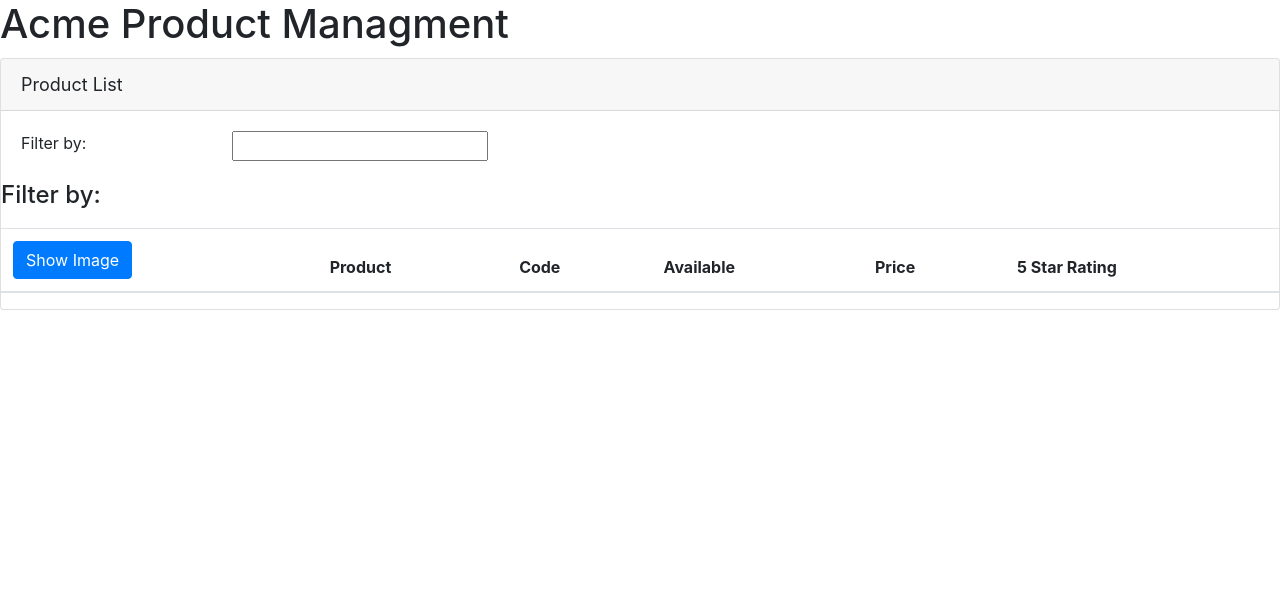
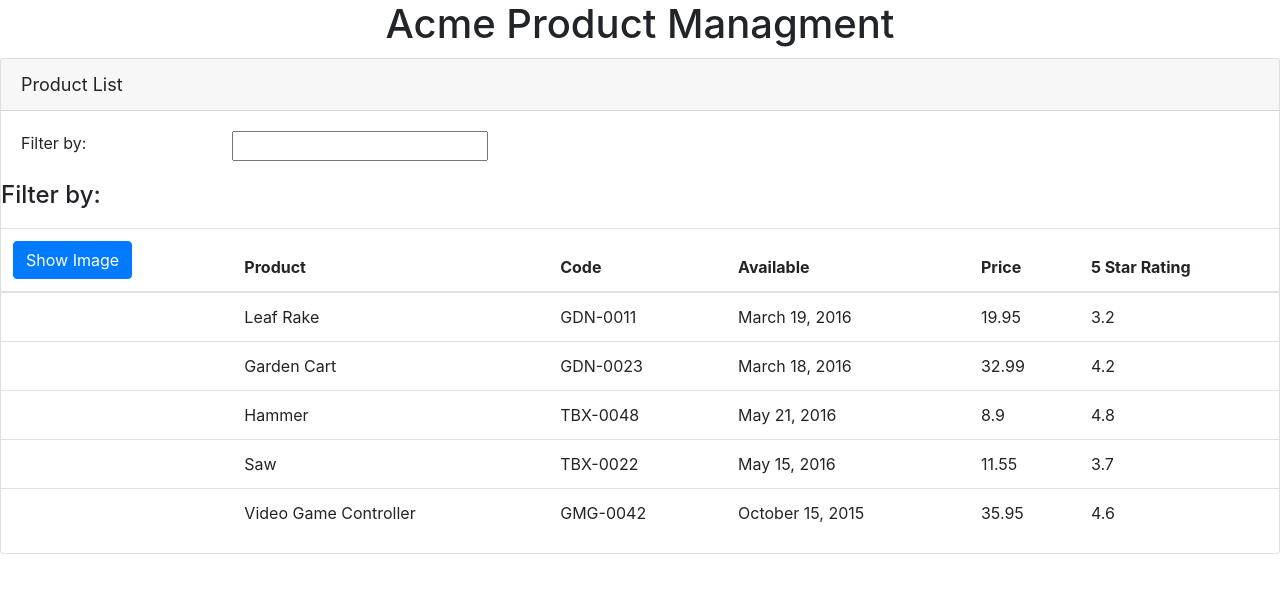
Before and after one commit to ManevN/APM, an Angular app: page / in a window 1280 px wide. Shown: the top 592 px of the page. Built offline with nearby package versions, Linux system fonts and the light colour scheme.

Commit message:
Binding data(one way)
Examples...

```diff
--- a/src/app/app.component.html
+++ b/src/app/app.component.html
@@ -1,4 +1,4 @@
 <div>
-  <h1>{{ pageTitle}}</h1>
+  <h1 style=" text-align: center">{{ pageTitle}}</h1>
   <pm-products></pm-products>
 </div>
--- a/src/app/products/product-list.component.html
+++ b/src/app/products/product-list.component.html
@@ -1,6 +1,6 @@
 <div class="card">
     <div class="card-header">
-        Product List
+        {{pageTitle}}
     </div>
     <div class="card-body">
         <div class="row">
@@ -16,7 +16,8 @@
         </div>
     </div>
     <div class="table-responsive">
-        <table class="table">
+        <table class="table"
+                    *ngIf="products && products.length">
             <thead>
               <tr>
                   <th>
@@ -31,6 +32,15 @@
                   <th>5 Star Rating</th>
               </tr>
             </thead>
+                <tr *ngFor='let product of products'>
+                    <td></td>
+                    <td>{{product.productName}}</td>
+                    <td>{{product.productCode}}</td>
+                    <td>{{product.releaseDate}}</td>
+                    <td>{{product.price}}</td>
+                    <td>{{product.starRating}}</td>
+
+                </tr>
             <tbody>
 
             </tbody>
--- a/src/app/products/product-list.component.ts
+++ b/src/app/products/product-list.component.ts
@@ -7,4 +7,57 @@
 
 export class ProductListComponent{
 
+    pageTitle : string = "Product List";
+    products : any[] = [
+        {
+          "productId": 1,
+          "productName": "Leaf Rake",
+          "productCode": "GDN-0011",
+          "releaseDate": "March 19, 2016",
+          "description": "Leaf rake with 48-inch wooden handle.",
+          "price": 19.95,
+          "starRating": 3.2,
+          "imageUrl": "https://openclipart.org/image/300px/svg_to_png/26215/Anonymous_Leaf_Rake.png"
+        },
+        {
+          "productId": 2,
+          "productName": "Garden Cart",
+          "productCode": "GDN-0023",
+          "releaseDate": "March 18, 2016",
+          "description": "15 gallon capacity rolling garden cart",
+          "price": 32.99,
+          "starRating": 4.2,
+          "imageUrl": "https://openclipart.org/image/300px/svg_to_png/58471/garden_cart.png"
+        },
+        {
+          "productId": 5,
+          "productName": "Hammer",
+          "productCode": "TBX-0048",
+          "releaseDate": "May 21, 2016",
+          "description": "Curved claw steel hammer",
+          "price": 8.9,
+          "starRating": 4.8,
+          "imageUrl": "https://openclipart.org/image/300px/svg_to_png/73/rejon_Hammer.png"
+        },
+        {
+          "productId": 8,
+          "productName": "Saw",
+          "productCode": "TBX-0022",
+          "releaseDate": "May 15, 2016",
+          "description": "15-inch steel blade hand saw",
+          "price": 11.55,
+          "starRating": 3.7,
+          "imageUrl": "https://openclipart.org/image/300px/svg_to_png/27070/egore911_saw.png"
+        },
+        {
+          "productId": 10,
+          "productName": "Video Game Controller",
+          "productCode": "GMG-0042",
+          "releaseDate": "October 15, 2015",
+          "description": "Standard two-button video game controller",
+          "price": 35.95,
+          "starRating": 4.6,
+          "imageUrl": "https://openclipart.org/image/300px/svg_to_png/120337/xbox-controller_01.png"
+        }
+      ]
 }
```
